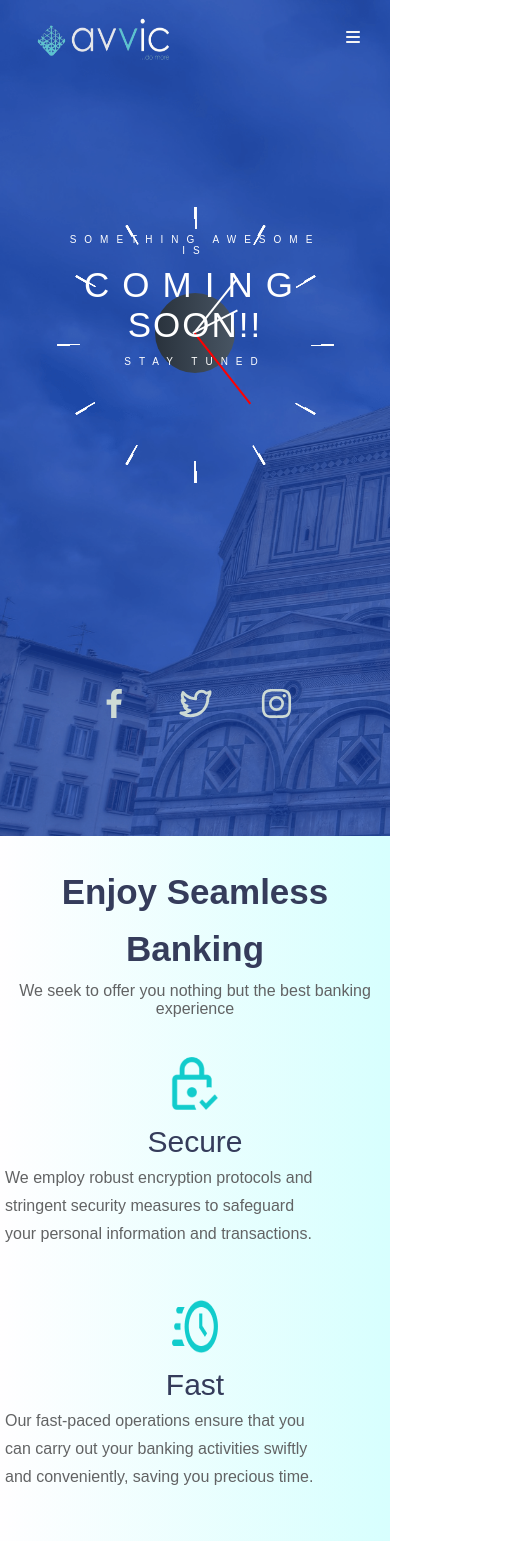
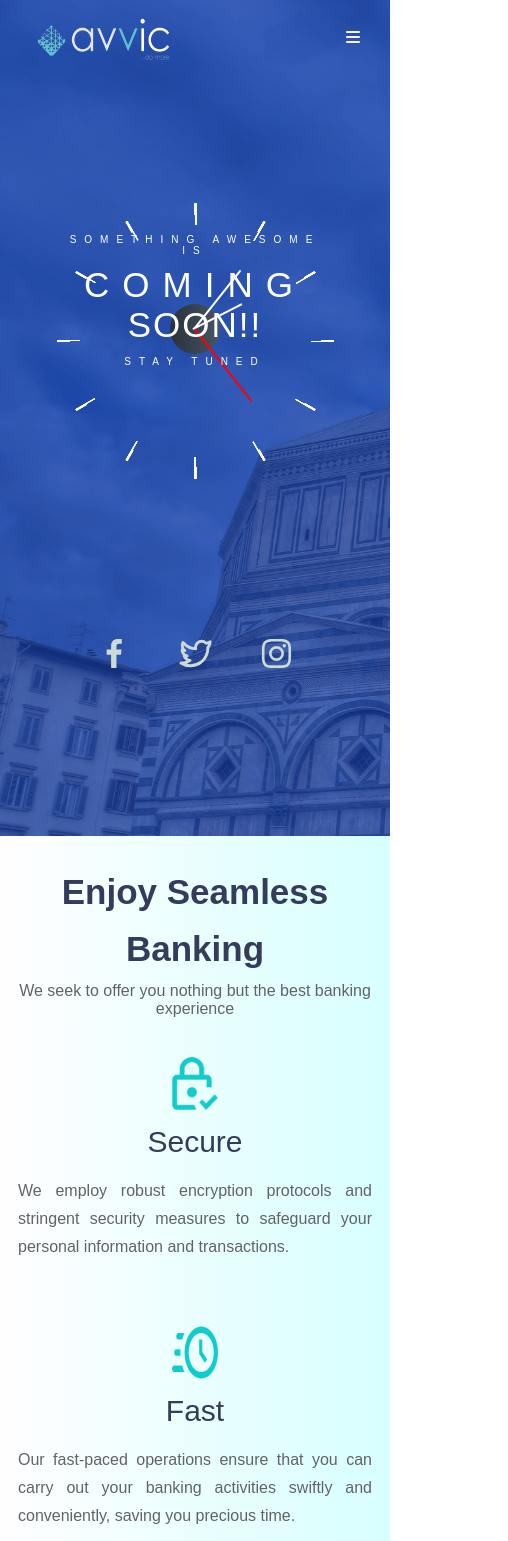
Before and after one commit to Ichie235/AvvicBankComingSoon-page, a React (Create React App) app: page / in a window 390 px wide. Shown: the top 1541 px of the page, 508 px wide, since content can reach past the window. Built offline with nearby package versions, Linux system fonts and the light colour scheme; a web font is replaced by a local one.

Commit message:
modified css

```diff
--- a/src/components/clock/clock.css
+++ b/src/components/clock/clock.css
@@ -123,26 +123,26 @@
 
   @media screen and (max-width: 576px) {
 .clock {
-  width: 80px;
-  height: 80px;
+  width: 50px;
+  height: 50px;
   position: absolute;
   left: 0;
   right: 0;
   margin-left: auto;
   margin-right: auto;
-  margin-top: 75%;
+  margin-top: 78%;
 }
 
 .hour-hand {
-  height: 50px;
+  height: 55px;
 }
 
 .minute-hand {
-  height: 70px;
+  height: 75px;
 }
 
 .second-hand {
-  height: 90px;
+  height: 92px;
 }
 .minute-line {
   height: 12px;
--- a/src/page/comingSoon/coming.css
+++ b/src/page/comingSoon/coming.css
@@ -16,6 +16,7 @@
   background-image: url(../../assests/images/avvic-hero-3-min.png);
   background-size: cover;
   background-repeat: no-repeat;
+  overflow-x: hidden;
 }
 
 .hero-content-container{
@@ -59,6 +60,7 @@
 .info-container {
   height: 94vh;
   background: linear-gradient(90deg, #fffeff 0%, #d7fffe 100%);
+  overflow-x: hidden;
 }
 .info-heading {
   font-size: 48px;
@@ -211,7 +213,7 @@
     height: 99vh;
   }
   .social-mediaIcon-container{
-    margin-top: 176%;
+    margin-top: 163%;
     gap: 46px;
 
   }
@@ -231,6 +233,7 @@
   }
    .info-container{
     height: 170vh;
+    overflow-x: hidden;
    }
   .info-content-container {
     display: block;
@@ -255,20 +258,21 @@
   .info-content {
     padding: 5px;
     line-height: 28px;
-    text-align: left;
-    padding: 5px;
+    text-align: justify;
+    padding: 18px;
   }
   .footer-container{
     display: block;
     margin-left: auto;
     margin-right: auto;
     margin-top: 8%;
+    overflow-x: hidden;
   }
   .footer-heading {
     padding-left: 11px;
   }
   .footer-content {
-    padding-left: 10px;
+    padding: 18px;
   }
 
 .contact-us{
@@ -280,7 +284,7 @@
 .contact-form {
   width: 250px;
   height: 42px;
-  padding: 7px;
+  padding: 18px;
 }
 .contact-btn {
   width: 72px;
--- a/src/page/comingSoon/comingSoon.js
+++ b/src/page/comingSoon/comingSoon.js
@@ -81,9 +81,8 @@ export class comingSoon extends Component {
                 <div>
                   <h3 className="info-content-heading">Secure</h3>
                   <p className="info-content">
-                    We employ robust encryption protocols and <br /> stringent
-                    security measures to safeguard <br /> your personal
-                    information and transactions.
+                    We employ robust encryption protocols and stringent
+                    security measures to safeguard your personal information and transactions.
                   </p>
                 </div>
               </Zoom>
@@ -96,8 +95,8 @@ export class comingSoon extends Component {
                 <div>
                   <h3 className="info-content-heading">Fast</h3>
                   <p className="info-content">
-                    Our fast-paced operations ensure that you <br /> can carry
-                    out your banking activities swiftly <br /> and conveniently,
+                    Our fast-paced operations ensure that you can carry
+                    out your banking activities swiftly and conveniently,
                     saving you precious time.
                   </p>
                 </div>
```
